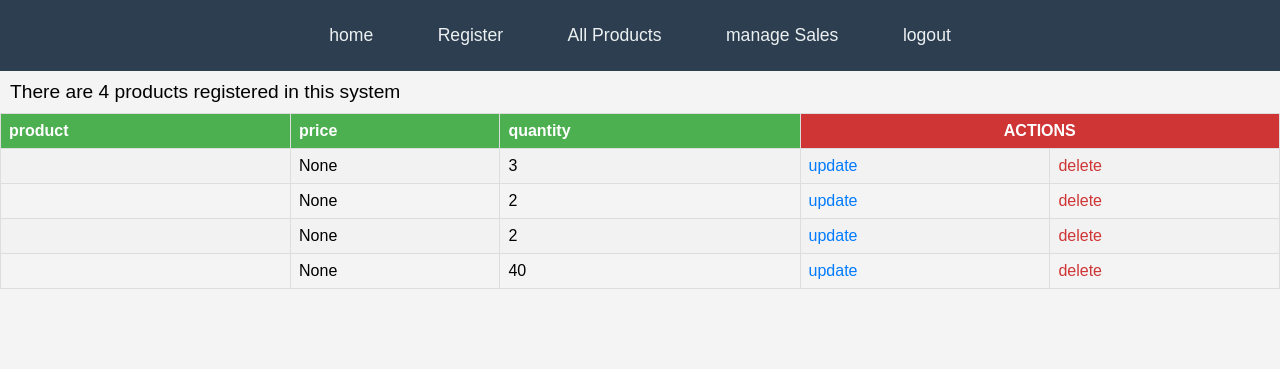
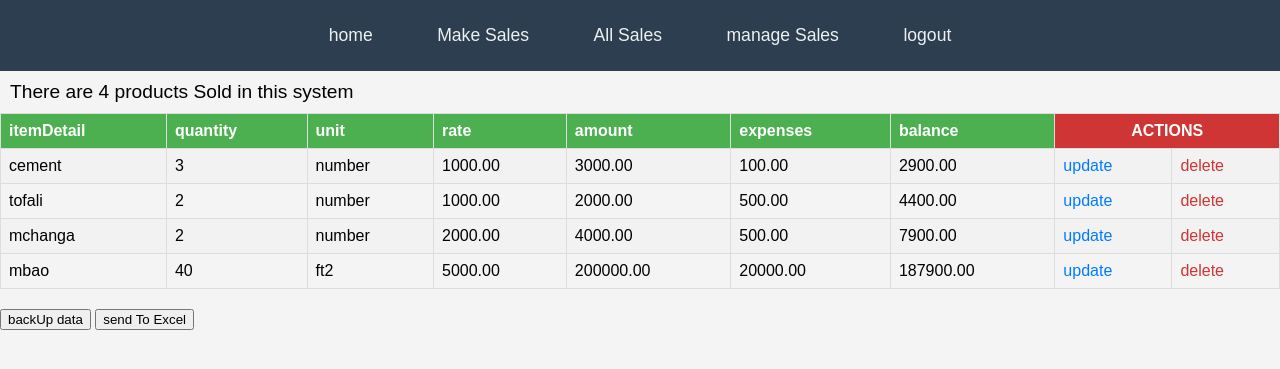
Before and after one commit to LewisGoodluck/inventory, a Django app: page /viewProducts/ in a window 1280 px wide. Shown: the top 369 px of the page. Run offline with Django 5.2, Linux system fonts and the light colour scheme; a user stored in the database is signed in; data comes from the database, SQL or seed files in the repository; both versions use the stored data as it was after the commit.

Commit message:
made changes to balance operation

```diff
--- a/myapp/forms.py
+++ b/myapp/forms.py
@@ -4,4 +4,4 @@
 class ProductsForm(forms.ModelForm):
     class Meta:
         model = Products
-        fields = ["name","price","quantity"]
+        fields = ['item_details','quantity','unit','rate','expenses']
--- a/myapp/models.py
+++ b/myapp/models.py
@@ -1,10 +1,68 @@
 from django.db import models
+from django.core.validators import MinValueValidator
 
-# Create your models here.
 class Products(models.Model):
-    name = models.CharField(max_length=50)
-    price = models.DecimalField(max_digits=10, decimal_places=2)
-    quantity = models.IntegerField(default=0)
+    ITEM_UNIT = [
+        ('number', 'Number'),
+        ('litre', 'Litre'),
+        ('mm', 'Millimeter (mm)'),
+        ('cm', 'Centimeter (cm)'),
+        ('in', 'Inch (in)'),
+        ('ft', 'Foot (ft)'),
+        ('mm2', 'Square Millimeter (mm²)'),
+        ('cm2', 'Square Centimeter (cm²)'),
+        ('m2', 'Square Meter (m²)'),
+        ('ft2', 'Square Foot (ft²)'),
+    ]
+
+    item_details = models.CharField(
+        max_length=200,
+        help_text="name or description of the product",
+        null=True
+    )
+    quantity = models.PositiveIntegerField(
+        validators=[MinValueValidator(1)],
+        help_text="quantity of the product"
+    )
+    unit = models.CharField(
+        max_length=20,
+        choices=ITEM_UNIT,
+        help_text="unit of measurement"
+    )
+    rate = models.DecimalField(
+        max_digits=10,
+        decimal_places=2,
+        default=0,
+        help_text="rate for each"
+    )
+    expenses = models.DecimalField(
+        max_digits=10,
+        decimal_places=2,
+        default=0,
+        validators=[MinValueValidator(0)],
+        help_text="amount used"
+    )
+    balance = models.DecimalField(
+        max_digits=10,
+        decimal_places=2,
+        default=0,
+        help_text="previous balance"
+    )
+
+    def amount(self):
+        self.amount = self.rate * self.quantity
+        return self.amount
+
+
+    def save(self,*args,**kwargs):
+        amount = self.rate * self.quantity
+        if self.pk is None:
+            lastRecord = Products.objects.order_by('-id').first()
+            if lastRecord:
+                self.balance = lastRecord.balance + amount - self.expenses
+            else:
+                self.balance = amount - self.expenses
+        super().save(*args,**kwargs)
 
     def __str__(self):
-        return self.name
+        return f"{self.item_details} - {self.quantity} {self.unit} at {self.rate}/unit"
--- a/myapp/static/css/register.css
+++ b/myapp/static/css/register.css
@@ -42,17 +42,20 @@
 /* Form Group Styling */
 .form-group {
     margin-bottom: 15px;
+    /* font-size: larger; */
 }
 
 .form-group label {
     display: block;
     margin-bottom: 5px;
     color: #555;
+    font-size: larger;
 }
 
 .form-group input,
 .form-group select,
 .form-group textarea {
+    font-size: larger;
     width: 100%;
     padding: 10px;
     border: 1px solid #ccc;
--- a/myapp/templates/navigation.html
+++ b/myapp/templates/navigation.html
@@ -11,8 +11,8 @@
 
     <div class="nav">
         <a href="{% url "home" %}">home</a>
-        <a href="{% url "registerProducts" %}">Register</a>
-        <a href="{% url "viewProducts" %}">All Products</a>
+        <a href="{% url "registerProducts" %}">Make Sales</a>
+        <a href="{% url "viewProducts" %}">All Sales</a>
         <a href="{% url "viewProducts" %}">manage Sales</a>
         <a href="{% url "logout" %}">logout</a>
     </div>
--- a/myapp/templates/registerProducts.html
+++ b/myapp/templates/registerProducts.html
@@ -10,7 +10,7 @@
 <body>
       {% include "navigation.html" %}
     <div class="container">
-        <h1>Register Product</h1>
+        <h1>Product Sell</h1>
 
         <div class="messages">
             {% if messages %}
@@ -36,7 +36,7 @@
                 </div>
             {% endfor %}
 
-            <button type="submit">Register Product</button>
+            <button type="submit">Sell Product</button>
         </form>
     </div>
 </body>
--- a/myapp/templates/viewProducts.html
+++ b/myapp/templates/viewProducts.html
@@ -18,24 +18,37 @@
             {% endfor %}
         {% endif %}
     </div>
-    <div style="font-size:larger; padding:10px">There are {{count}} products registered in this system</div>
+    <div style="font-size:larger; padding:10px">There are {{count}} products Sold in this system</div>
 
     <table cellspacing="5" cellpadding="5">
         <tr>
-            <th>product</th>
-            <th>price</th>
+            <th>itemDetail</th>
             <th>quantity</th>
+            <th>unit</th>
+            <th>rate</th>
+            <th>amount</th>
+            <th>expenses</th>
+            <th>balance</th>
+
             <th style="background-color: #cf3535; text-align:center; color: #FFFFFF;" colspan="2">ACTIONS</th>
         </tr>
         {% for products in products %}
         <tr>
-            <td>{{products.name}}</td>
-            <td>{{products.price}}</td>
+            <td>{{products.item_details}}</td>
             <td>{{products.quantity}}</td>
+            <td>{{products.unit}}</td>
+            <td>{{products.rate}}</td>
+            <td>{{products.amount}}</td>
+            <td>{{products.expenses}}</td>
+            <td>{{products.balance}}</td>
             <td><a href="{% url 'updateProducts' products.id %}" class="update">update</a></td>
             <td><a href="{% url 'deleteProducts' products.id %}" class="delete" onclick="return confirmDelete();">delete</a></td>
         </tr>
         {% endfor %}
     </table>
+    <div>
+        <button type="submit">backUp data</button>
+        <button type="submit">send To Excel</button>
+    </div>
 </body>
 </html>
--- a/myapp/views.py
+++ b/myapp/views.py
@@ -38,13 +38,8 @@
     if request.method == "POST":
         form = ProductsForm(request.POST)
         if form.is_valid():
-            # check if product exist
-            productName = form.cleaned_data['name']
-            if Products.objects.filter(name=productName).exists():
-                messages.error(request,"this product already exists")
-                return redirect("registerProducts")
             form.save()
-            messages.success(request,"product registered successfully")
+            messages.success(request,"product sold success")
             return redirect("viewProducts")
     else:
         form = ProductsForm()
@@ -61,16 +56,35 @@
 
 @login_required
 @never_cache
-def update_products(request,id):
-    product = get_object_or_404(Products,id=id)
+def update_products(request, id):
+    product = get_object_or_404(Products, id=id)
     if request.method == "POST":
-        form = ProductsForm(request.POST,instance=product)
+        form = ProductsForm(request.POST, instance=product)
         if form.is_valid():
-            form.save()
+            # Save the form, updating the product's details
+            newupdate = form.save()
+
+            # Recalculate balance for the updated product
+            calculateAmount = newupdate.quantity * newupdate.rate
+            lastdata = Products.objects.filter(id__lt=newupdate.id).order_by('-id').first()
+            if lastdata:
+                newupdate.balance = lastdata.balance + calculateAmount - newupdate.expenses
+            else:
+                newupdate.balance = calculateAmount - newupdate.expenses
+            newupdate.save()
+            # Recalculate balances for all subsequent products
+            products = Products.objects.filter(id__gt=newupdate.id).order_by("id")
+            previous_balance = newupdate.balance
+            for prod in products:
+                prod.balance = previous_balance + prod.quantity * prod.rate - prod.expenses
+                prod.save()
+                previous_balance = prod.balance
+
             return redirect("viewProducts")
     else:
         form = ProductsForm(instance=product)
-    return render(request,"updateProduct.html",{"product":form})
+    return render(request, "updateProduct.html", {"product": form})
+
 
 @login_required
 @never_cache
```
Also changed, not shown: inventory/settings.py (+3 -7 lines), db.sqlite3, myapp/migrations/0001_initial.py, myapp/migrations/0002_products_balance_products_expenses_products_rate.py (added), myapp/migrations/0003_alter_products_balance.py (added), myapp/migrations/0004_alter_products_balance.py (added).
